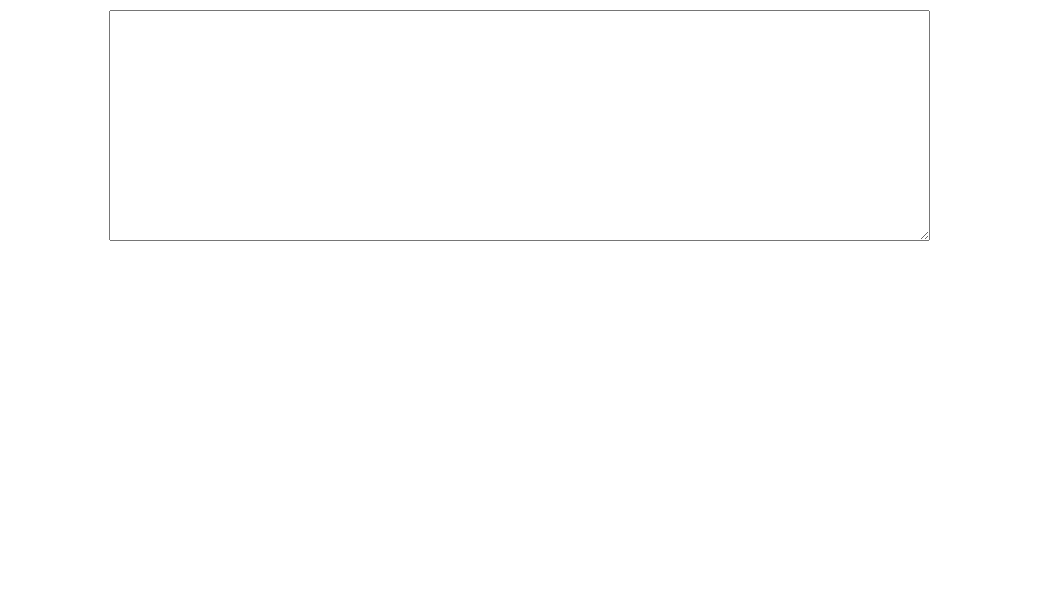
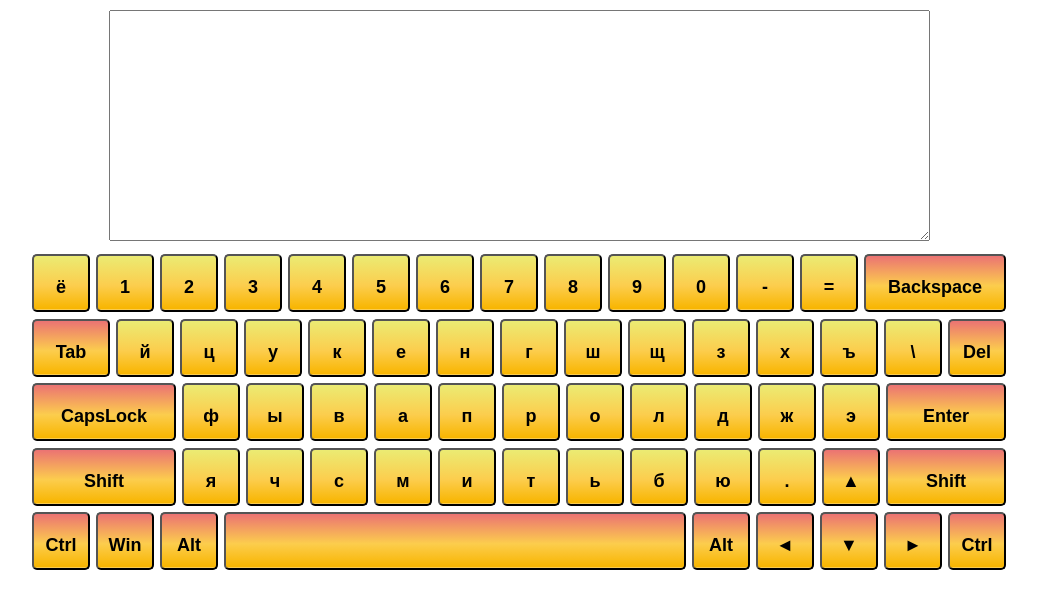
Before and after one commit to Juliya-Potapchuk/codejam-virtual-keyboard, a plain HTML site: page index.html in a window 1280 px wide. Shown: the whole page, without its empty margins (121-1158 px from the left). Drawn offline with Linux system fonts and the light colour scheme.

Commit message:
feat: add buttons/ style for it

```diff
--- a/main.js
+++ b/main.js
@@ -36,3 +36,10 @@ const keyCode = ['Backquote', 'Digit1', 'Digit2', 'Digit3', 'Digit4', 'Digit5',
 'CapsLock', 'KeyA', 'KeyS', 'KeyD', 'KeyF', 'KeyG', 'KeyH', 'KeyJ', 'KeyK', 'KeyL', 'Semicolon', 'Quote', 'Enter',
 'ShiftLeft', 'KeyZ', 'KeyX', 'KeyC', 'KeyV', 'KeyB', 'KeyN', 'KeyM', 'Comma', 'Period', 'Slash', 'ArrowUp', 'ShiftRight',
 'ControlLeft', 'MetaLeft', 'AltLeft', 'Space', 'AltRight', 'ArrowLeft', 'ArrowDown', 'ArrowRight', 'ControlRight'];
+
+for (let i = 0; i < keys.length; i++) {
+    var button = document.createElement('button');
+       button.append(keys[i]);
+       button.classList.add(keyCode[i]);
+       keyboard.append(button);
+}
--- a/style.css
+++ b/style.css
@@ -10,3 +10,55 @@ textarea {
     height: 323px;
     margin: 0 auto;
 }
+
+button {
+    font-family: Arial, Helvetica, sans-serif;
+    font-weight: bold;
+    font-size: 18px;
+    width: 58px;
+    height: 58px;
+    line-height: 60px;
+    text-align: center;
+    margin: 3px;
+    border-radius: 5px;
+    background: linear-gradient(to bottom, rgba(235,235,115,1) 0%, rgba(252,205,77,1) 55%, rgba(248,181,0,1) 98%, rgba(251,223,147,1) 100%);
+    cursor: pointer;
+}
+
+.keyboard button:nth-child(14), .keyboard button:nth-child(15), .keyboard button:nth-child(29), .keyboard button:nth-child(30),
+.keyboard button:nth-child(42), .keyboard button:nth-child(43), .keyboard button:nth-child(55), .keyboard button:nth-child(54),
+.keyboard button:nth-child(56), .keyboard button:nth-child(57), .keyboard button:nth-child(58), .keyboard button:nth-child(59),
+.keyboard button:nth-child(60), .keyboard button:nth-child(61), .keyboard button:nth-child(62), .keyboard button:nth-child(63),
+.keyboard button:nth-child(64) {
+    background: linear-gradient(to bottom, rgba(235,115,115,1) 0%, rgba(252,205,77,1) 55%, rgba(248,181,0,1) 98%, rgba(251,223,147,1) 100%);
+}
+
+.keyboard button:hover {
+    background: #ff9800d9;
+}
+
+.active {
+    background: #ff9800d9;
+    border: 2px solid rgb(121, 36, 36);
+    box-shadow: 5px 4px 3px 0px grey;
+}
+
+.keyboard button:nth-child(14) {
+    width: 142px;
+}
+
+.keyboard button:nth-child(15) {
+    width: 78px;
+}
+
+.keyboard button:nth-child(30), .keyboard button:nth-child(43) {
+    width: 144px;
+}
+
+.keyboard button:nth-child(42), .keyboard button:nth-child(55) {
+    width: 120px;
+}
+
+.keyboard button:nth-child(59) {
+    width: 462px;
+}
```
